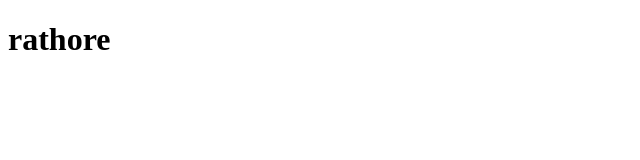
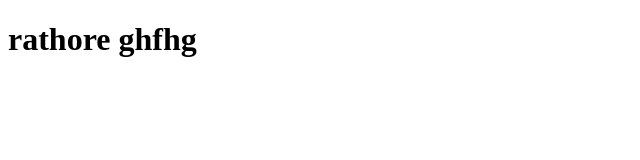
Before and after one commit to rgopalprdxn/git-testing, a plain HTML site: page index.html in a window 1280 px wide. Shown: the whole page, without its empty margins (0-640 px from the left). Drawn offline with Linux system fonts and the light colour scheme.

Commit message:
third commit

```diff
--- a/index.html
+++ b/index.html
@@ -4,6 +4,6 @@
 	<title>gopal</title>
 </head>
 <body>
-	<h1>rathore</h1>
+	<h1>rathore ghfhg</h1>
 </body>
 </html>
```
